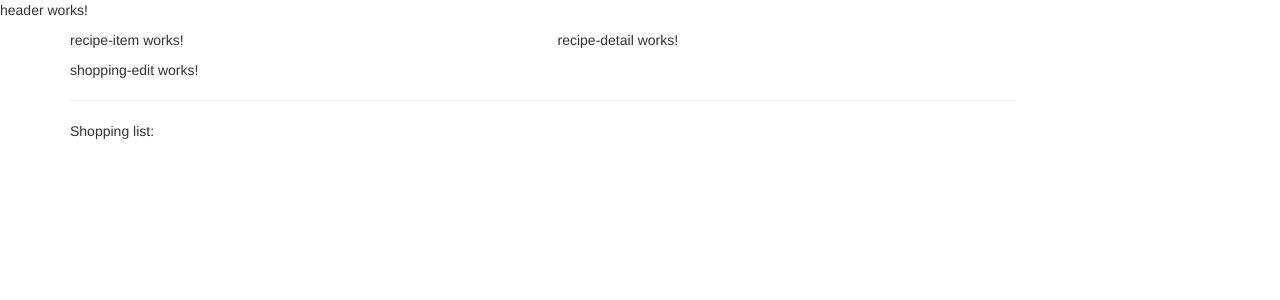
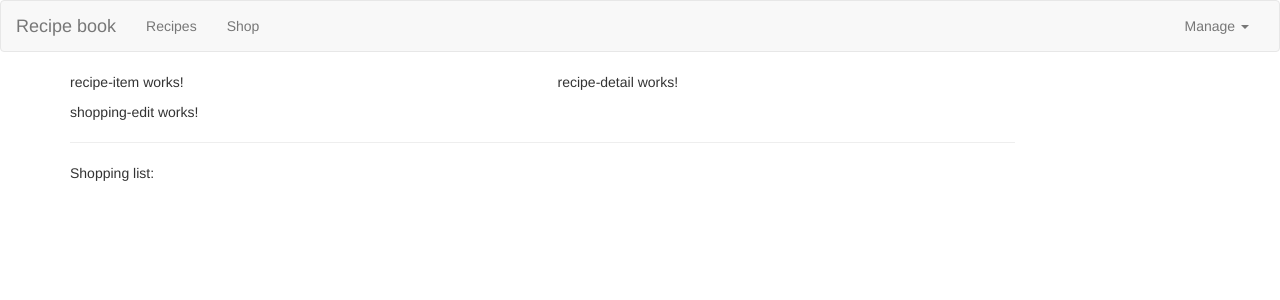
Before and after one commit to edu-aguilar/angular4-first-project, an Angular app: page / in a window 1280 px wide. Shown: the top 300 px of the page. Built offline with nearby package versions, Linux system fonts and the light colour scheme.

Commit message:
[FEAT] first header approach

```diff
--- a/src/app/header/header.component.html
+++ b/src/app/header/header.component.html
@@ -1,3 +1,25 @@
-<p>
-  header works!
-</p>
+<nav class="navbar navbar-default">
+  <div class="container-fluid">
+
+    <div class="navbar-header">
+      <a href="#" class="navbar-brand">Recipe book</a>
+    </div>
+
+    <div class="collapse navbar-collapse"> <!--  use only navbar-default class to avoid that elements disappear on smaller window -->
+      <ul class="nav navbar-nav">
+        <li><a href="#">Recipes</a></li>
+        <li><a href="#">Shop</a></li>
+      </ul>
+      <ul class="nav navbar-nav navbar-right">
+        <li class="dropdown">
+          <a href="#" class="dropdown-toggle" role="button">Manage <span class="caret"></span></a>
+          <ul class="dropdown-menu">
+            <li><a href="#">Save data</a></li>
+            <li><a href="#">Fetch data</a></li>
+          </ul>
+        </li>
+      </ul>
+    </div>
+
+  </div>
+</nav>
```
